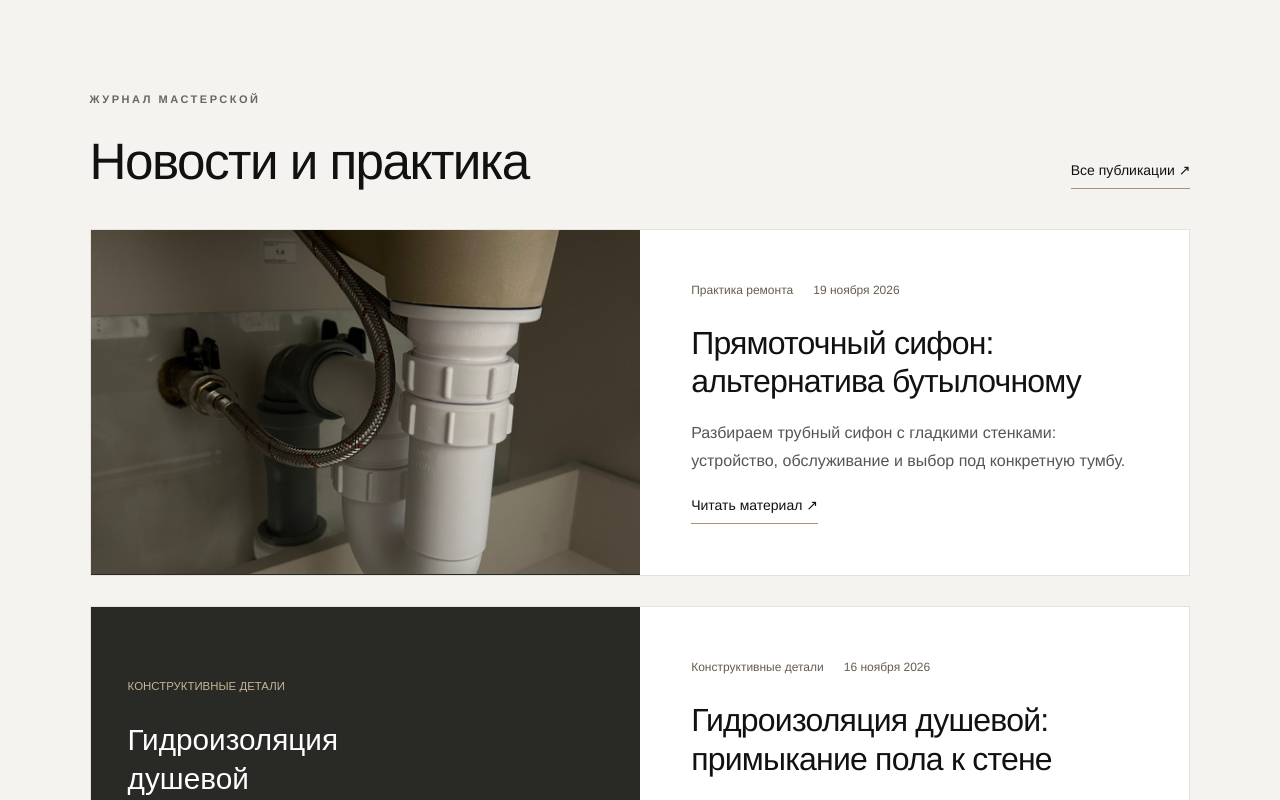
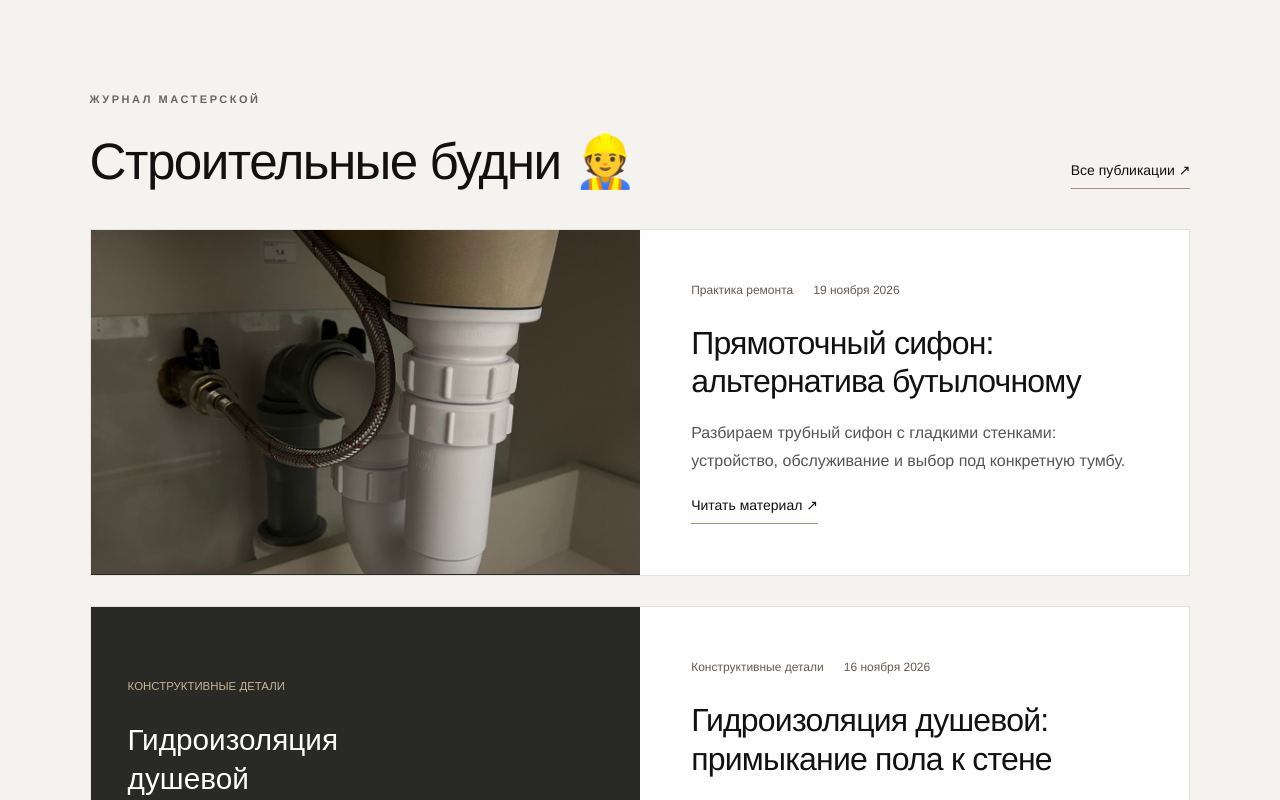
Before and after one commit to artemy-os/formula-remonta, a Next.js app: page / in a window 1280 px wide. Shown: the part 6220-7020 px from the top of the page. Built offline with nearby package versions, Linux system fonts and the light colour scheme.

Commit message:
Rename news section to Строительные будни 👷

```diff
--- a/app/page.tsx
+++ b/app/page.tsx
@@ -304,7 +304,7 @@ export default function Home() {
         </div>
       </section>
 
-      <section className="section news-home" id="news"><div className="news-section-heading"><div><p className="eyebrow">ЖУРНАЛ МАСТЕРСКОЙ</p><h2>Новости и практика</h2></div><a className="news-read" href={assetPath("/news/")}>Все публикации ↗</a></div><NewsCards limit={3} /></section>
+      <section className="section news-home" id="news"><div className="news-section-heading"><div><p className="eyebrow">ЖУРНАЛ МАСТЕРСКОЙ</p><h2>Строительные будни 👷</h2></div><a className="news-read" href={assetPath("/news/")}>Все публикации ↗</a></div><NewsCards limit={3} /></section>
 
       <section className="estimate" aria-labelledby="consultation-title">
         <div className="estimate-intro">
@@ -348,7 +348,7 @@ export default function Home() {
         <div>
           <a href="#services">Услуги</a>
           <a href="#projects">Проекты</a>
-          <a href={assetPath("/news/")}>Новости и практика</a>
+          <a href={assetPath("/news/")}>Строительные будни 👷</a>
         </div>
         <span>© 2026 Мастерская ремонта</span>
       </footer>
```
